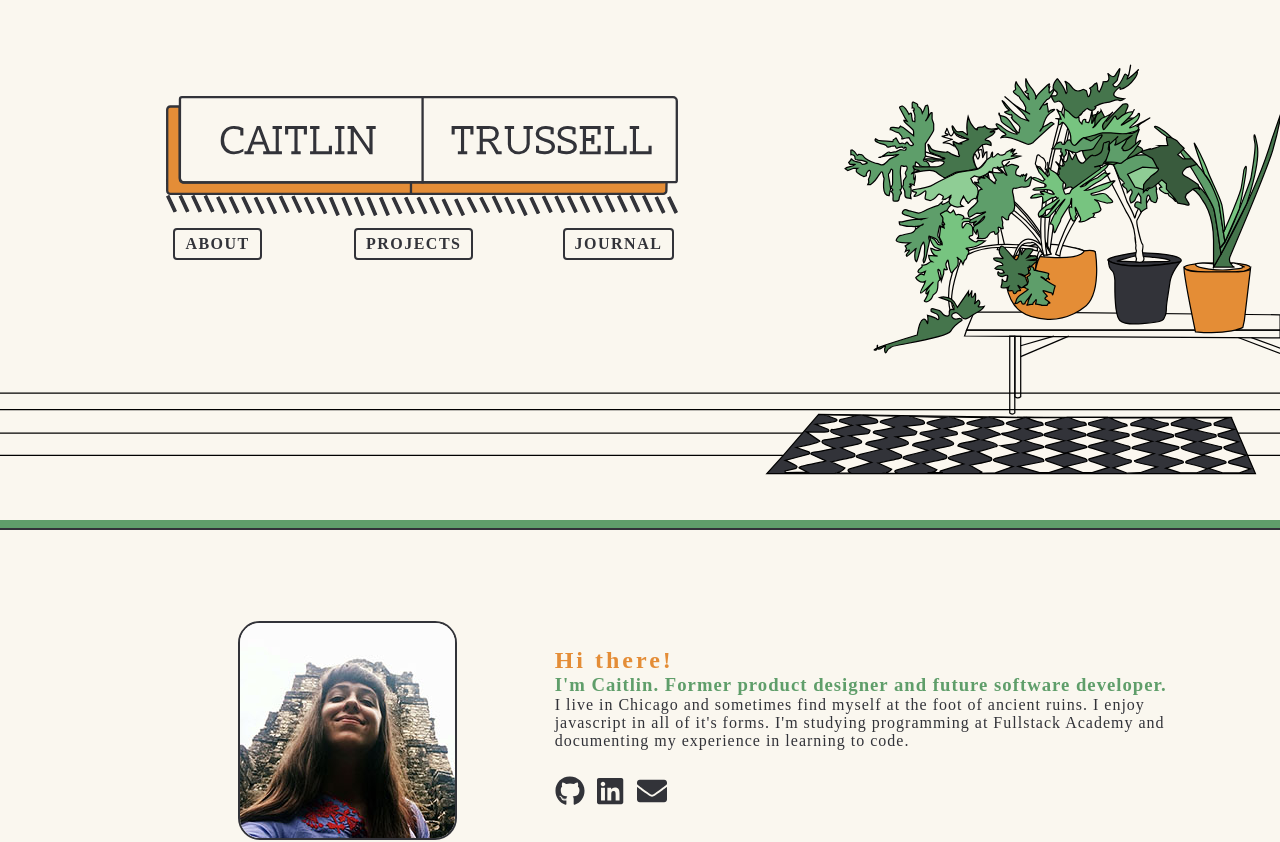
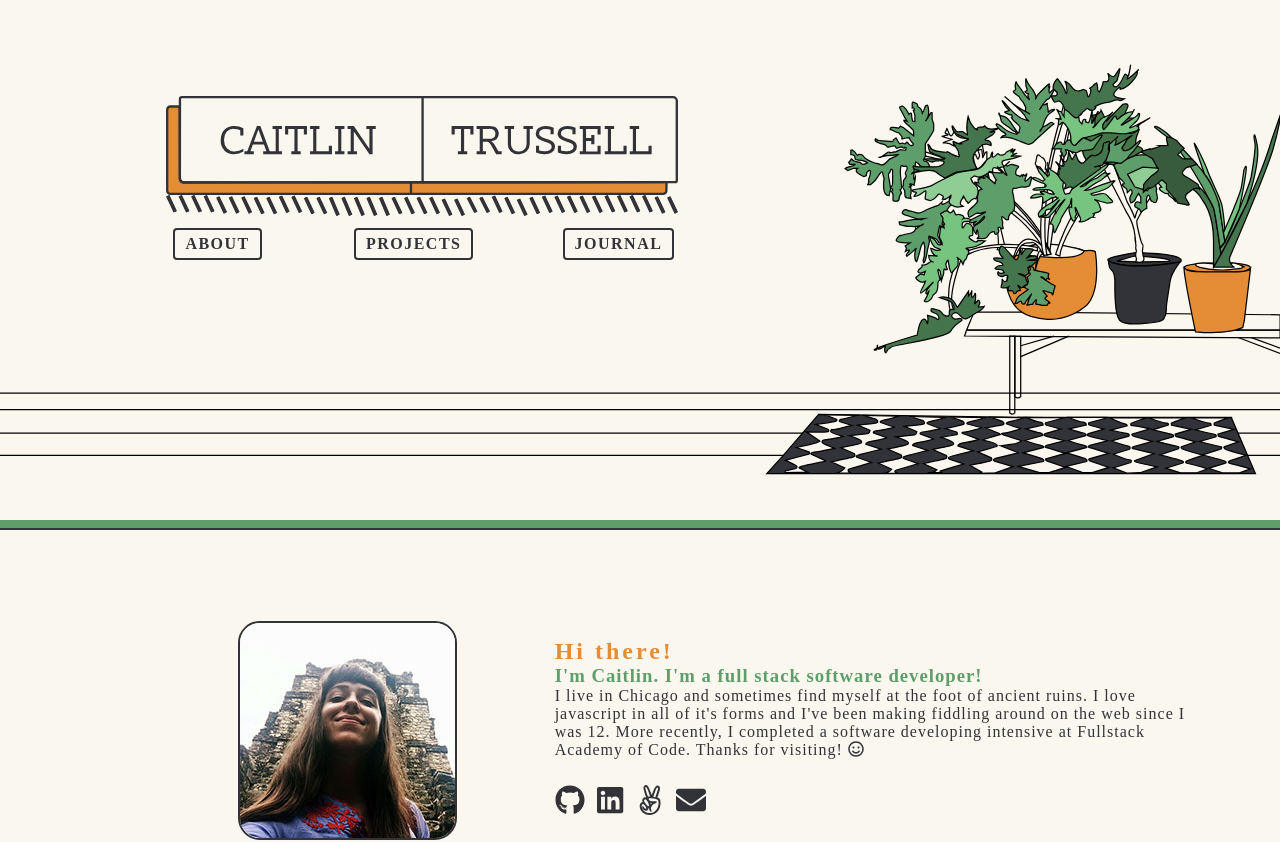
Before and after one commit to caitlintrussell/caitlintrussell.com, a React (Create React App) app: page /about in a window 1280 px wide. Shown: the top 842 px of the page. Built offline with nearby package versions, Linux system fonts and the light colour scheme; a web font is replaced by a local one.

Commit message:
updated about page

```diff
--- a/src/components/about/index.jsx
+++ b/src/components/about/index.jsx
@@ -19,13 +19,10 @@ class About extends Component {
         <div className="About-text">
           <h2>Hi there!</h2>
           <h3>
-            I'm Caitlin. Former product designer and future software developer.
+            I'm Caitlin. I'm a full stack software developer!
           </h3>
           <p>
-            I live in Chicago and sometimes find myself at the foot of ancient
-            ruins. I enjoy javascript in all of it's forms. I'm studying
-            programming at Fullstack Academy and documenting my experience in
-            learning to code.
+            I live in Chicago and sometimes find myself at the foot of ancient ruins. I love javascript in all of it's forms and I've been making fiddling around on the web since I was 12. More recently, I completed a software developing intensive at Fullstack Academy of Code. Thanks for visiting! <i className="far fa-smile" />
           </p>
           <br />
           <p>
@@ -37,6 +34,9 @@ class About extends Component {
               target="blank"
             >
               <i className="glyph fab fa-linkedin fa-lg" />
+            </a>
+            <a href="https://angel.co/caitlintrussell" target="blank">
+              <i className="glyph fab fa-angellist fa-lg" />
             </a>
             <a href="mailto:caitlintrussell.com" target="blank">
               <i className="glyph fas fa-envelope fa-lg" />
```
